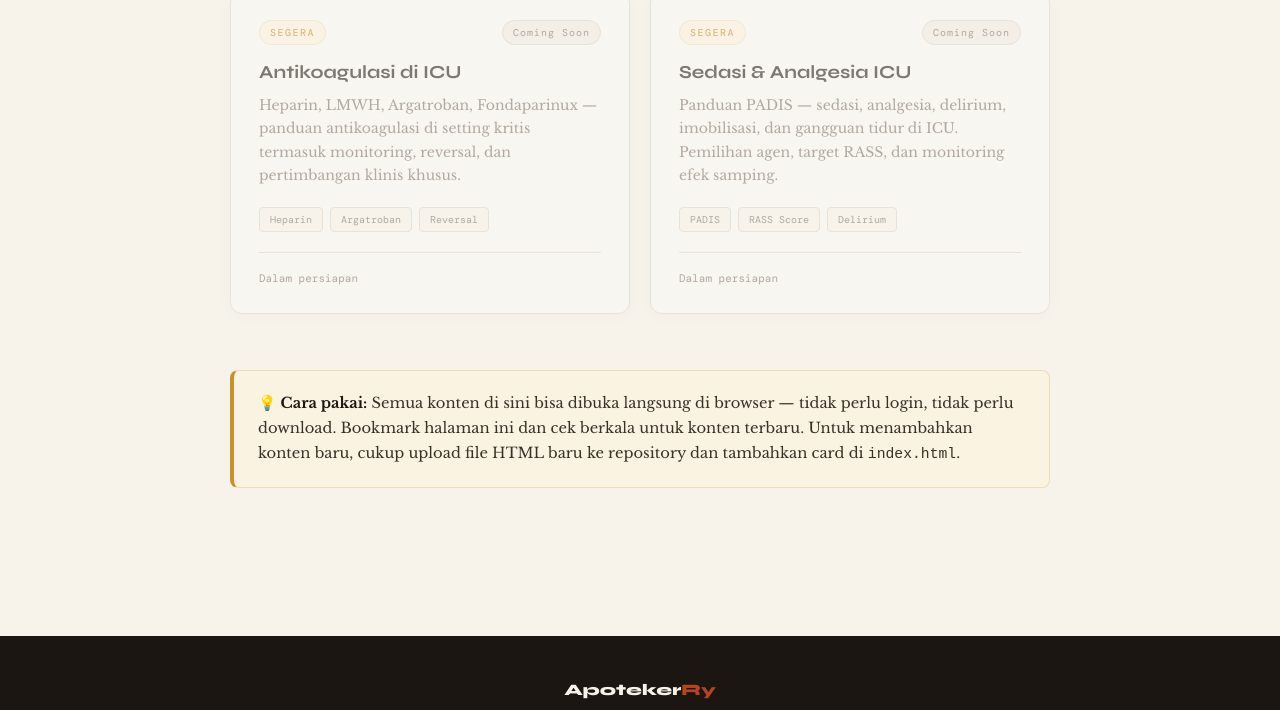
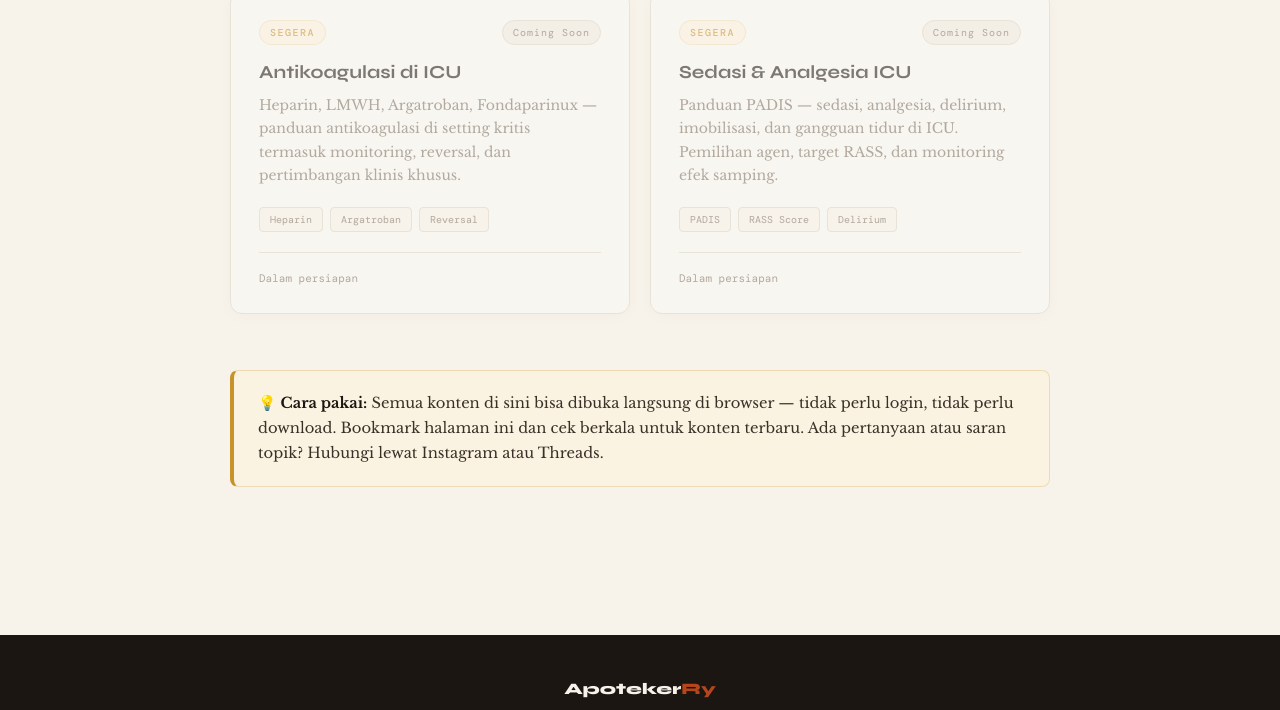
Before and after one commit to ryeska-fajar/Apoteker-Ry, a plain HTML site: page index.html in a window 1280 px wide. Shown: the part 1776-2486 px from the top of the page. Drawn offline with nearby package versions, Linux system fonts and the light colour scheme; a web font is replaced by a local one.

Commit message:
Update index.html

```diff
--- a/index.html
+++ b/index.html
@@ -453,7 +453,7 @@ body {
 
   <!-- CALLOUT -->
   <div class="callout">
-    💡 <strong>Cara pakai:</strong> Semua konten di sini bisa dibuka langsung di browser — tidak perlu login, tidak perlu download. Bookmark halaman ini dan cek berkala untuk konten terbaru. Untuk menambahkan konten baru, cukup upload file HTML baru ke repository dan tambahkan card di <code>index.html</code>.
+    💡 <strong>Cara pakai:</strong> Semua konten di sini bisa dibuka langsung di browser — tidak perlu login, tidak perlu download. Bookmark halaman ini dan cek berkala untuk konten terbaru. Ada pertanyaan atau saran topik? Hubungi lewat Instagram atau Threads.
   </div>
 
 </main>
```
